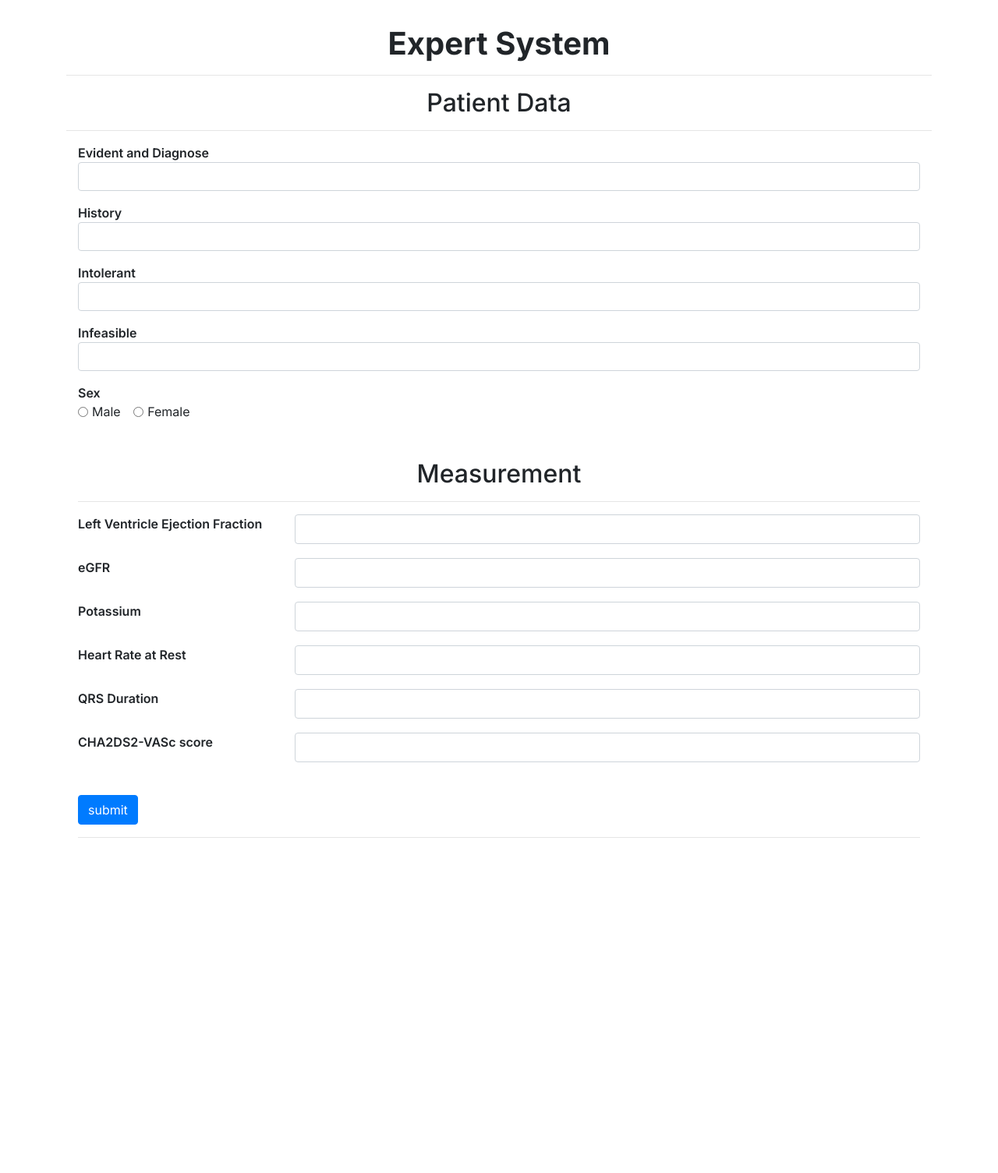
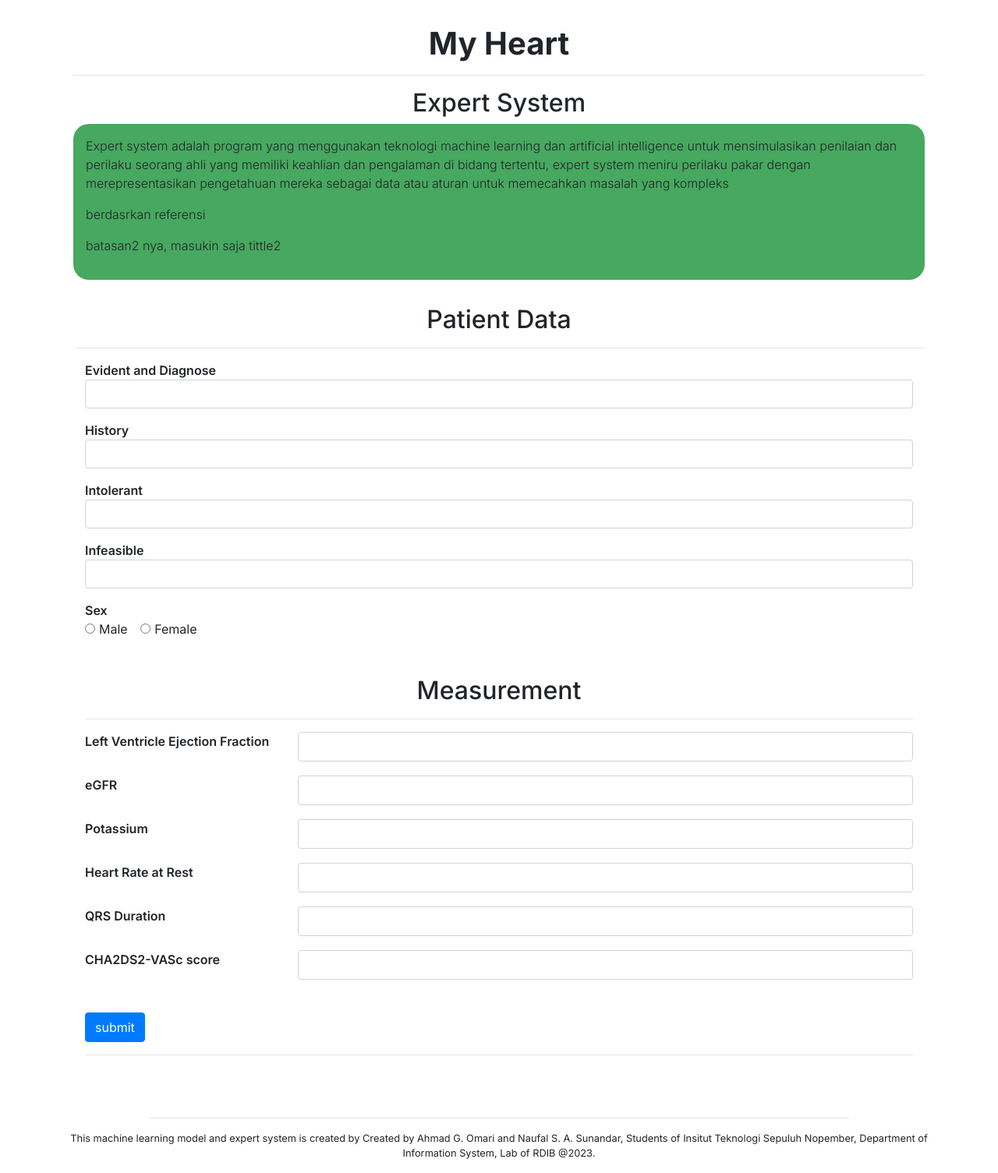
Before and after one commit to modalhoki/flask-project1, a Flask app: page /expert_system in a window 1280 px wide. Shown: the whole page at 78% size. Before the commit the page ends 1075 px from the top, so only its background shows below. Run offline with Flask 3, Linux system fonts and the light colour scheme; parts of the project's set-up code (start-up, migrations or seed data) failed here and were passed over; some libraries are stand-ins or nearby versions.

Commit message:
expert system edit

```diff
--- a/static/css/main.css
+++ b/static/css/main.css
@@ -13,6 +13,25 @@ body {
 
 .container{
 
+}
+
+/* main container */
+.main{
+    max-width: 90%;
+}
+
+
+/* text */
+.explaination{
+    margin-bottom: 2em;
+    background-color: #47a85f;
+    border-radius: 20px;
+    padding: 1em;
+}
+
+.part{
+    margin-bottom: 1em;
+    font-weight: 300;
 }
 
 /* basic stuff */
--- a/templates/base.html
+++ b/templates/base.html
@@ -16,11 +16,29 @@
     {% endblock %}
 </head>
 <body>
-    {% block body %}
-    {% endblock %}
+
+    <div class="container-fluid main">
+        <div class="container-fluid main-title">
+            <h1>My Heart</h1>
+            <hr>
+        </div>
+        {% block body %}
+        {% endblock %}
+
+        <hr class="custom-line">
+        <div class="d-flex align-items-center flex-column footer-content">
+        <p class="footer-text">
+            This machine learning model and expert system is created by Created by Ahmad G. Omari and Naufal S. A. Sunandar, Students of Insitut Teknologi Sepuluh Nopember, Department of Information System, Lab of RDIB @2023.
+        </p>
+    </div>
+    </div>
+
+
+
     <script src="https://ajax.googleapis.com/ajax/libs/jquery/3.6.4/jquery.min.js"></script>
     <script src="https://cdn.jsdelivr.net/npm/popper.js@1.14.7/dist/umd/popper.min.js" integrity="sha384-UO2eT0CpHqdSJQ6hJty5KVphtPhzWj9WO1clHTMGa3JDZwrnQq4sF86dIHNDz0W1" crossorigin="anonymous"></script>
     <script src="https://cdn.jsdelivr.net/npm/bootstrap@4.3.1/dist/js/bootstrap.min.js" integrity="sha384-JjSmVgyd0p3pXB1rRibZUAYoIIy6OrQ6VrjIEaFf/nJGzIxFDsf4x0xIM+B07jRM" crossorigin="anonymous"></script>
     {% block js %}{% endblock %}
 </body>
+
 </html>
--- a/templates/expert_system.html
+++ b/templates/expert_system.html
@@ -6,8 +6,22 @@
 
 {% block body %}
     <div class="container">
-        <h1>Expert System</h1>
-        <hr>
+        <h2>Expert System</h2>
+
+        <div class="explaination d-flex flex-column">
+            <span class="part">
+                Expert system adalah program yang menggunakan teknologi machine learning dan artificial intelligence untuk mensimulasikan penilaian dan perilaku seorang ahli yang memiliki keahlian dan pengalaman di bidang tertentu, expert system meniru perilaku pakar dengan merepresentasikan pengetahuan mereka sebagai data atau aturan untuk memecahkan masalah yang kompleks
+            </span>
+
+            <span class="part">
+                berdasrkan referensi
+            </span>
+
+            <span class="part">
+                batasan2 nya, masukin saja tittle2
+            </span>
+
+        </div>
 
         <h2>Patient Data</h2>
         <hr>
```
Also changed, not shown: templates/index.html (+4 -16 lines), templates/footer.html (added).
